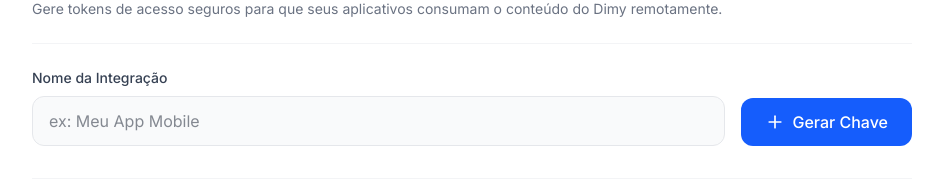
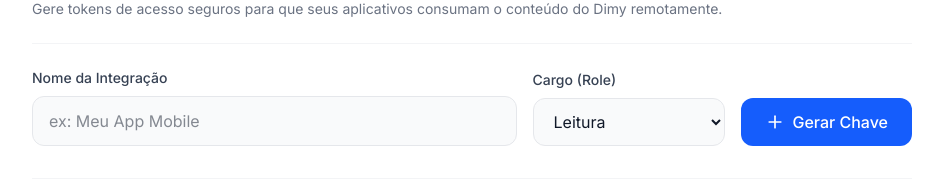
Before and after one commit to fernandoamerico/dimy, a Next.js app in the folder frontend/: page /configuracoes in a window 1280 px wide. Shown: the part 2173-2369 px from the top of the page, without its empty margins (296-1239 px from the left). Built offline with nearby package versions, Linux system fonts and the light colour scheme; no server answers.

Commit message:
fix: corrige parsing de data e permite definir role na criacao de API Keys

```diff
--- a/frontend/src/app/configuracoes/ApiKeysManager.tsx
+++ b/frontend/src/app/configuracoes/ApiKeysManager.tsx
@@ -19,6 +19,7 @@ export function ApiKeysManager() {
   const [isLoading, setIsLoading] = useState(true)
   const [isCreating, setIsCreating] = useState(false)
   const [newName, setNewName] = useState('')
+  const [newRole, setNewRole] = useState('read')
   const [newlyCreatedKey, setNewlyCreatedKey] = useState<string | null>(null)
   const [copied, setCopied] = useState(false)
 
@@ -44,9 +45,10 @@ export function ApiKeysManager() {
 
     try {
       setIsCreating(true)
-      const newKey = await apiKeysService.create(newName)
+      const newKey = await apiKeysService.create(newName, newRole)
       setNewlyCreatedKey(newKey.key)
       setNewName('')
+      setNewRole('read')
       await fetchKeys() // reload the list
     } catch (err) {
       console.error(err)
@@ -89,6 +91,19 @@ export function ApiKeysManager() {
               className="w-full bg-gray-50 dark:bg-neutral-800 border border-gray-200 dark:border-neutral-700 text-gray-900 dark:text-white rounded-xl px-4 py-3 focus:outline-none focus:ring-2 focus:ring-blue-500 transition-all"
               required
             />
+          </div>
+          <div className="w-full sm:w-48">
+            <label className="block text-sm font-medium text-gray-700 dark:text-neutral-300 mb-2">Cargo (Role)</label>
+            <select
+              value={newRole}
+              onChange={e => setNewRole(e.target.value)}
+              className="w-full bg-gray-50 dark:bg-neutral-800 border border-gray-200 dark:border-neutral-700 text-gray-900 dark:text-white rounded-xl px-4 py-3 focus:outline-none focus:ring-2 focus:ring-blue-500 transition-all"
+            >
+              <option value="read">Leitura</option>
+              <option value="write">Escrita</option>
+              <option value="manager">Gerente (Admin)</option>
+              <option value="auditor">Auditor</option>
+            </select>
           </div>
           <button
             type="submit"
@@ -154,7 +169,7 @@ export function ApiKeysManager() {
                       {k.name}
                     </td>
                     <td className="py-4 text-sm text-gray-500 dark:text-neutral-400 capitalize">
-                      {k.role === 'read' ? 'Leitura' : k.role}
+                      {k.role === 'read' ? 'Leitura' : k.role === 'write' ? 'Escrita' : k.role === 'manager' ? 'Gerente' : k.role === 'auditor' ? 'Auditor' : k.role}
                     </td>
                     <td className="py-4 text-sm text-gray-500 dark:text-neutral-400">
                       {new Date(k.createdAt).toLocaleDateString('pt-BR')}
--- a/frontend/src/core/api.ts
+++ b/frontend/src/core/api.ts
@@ -74,9 +74,9 @@ export async function logout() {
 
 export const apiKeysService = {
   list: () => fetchAPI('/system/api-keys'),
-  create: (name: string) => fetchAPI('/system/api-keys', {
+  create: (name: string, role: string) => fetchAPI('/system/api-keys', {
     method: 'POST',
-    body: JSON.stringify({ name })
+    body: JSON.stringify({ name, role })
   }),
   delete: (id: string) => fetchAPI(`/system/api-keys/${id}`, { method: 'DELETE' }),
 };
```
Also changed, not shown: 2 other files (tests, documents, lock files or other folders).
